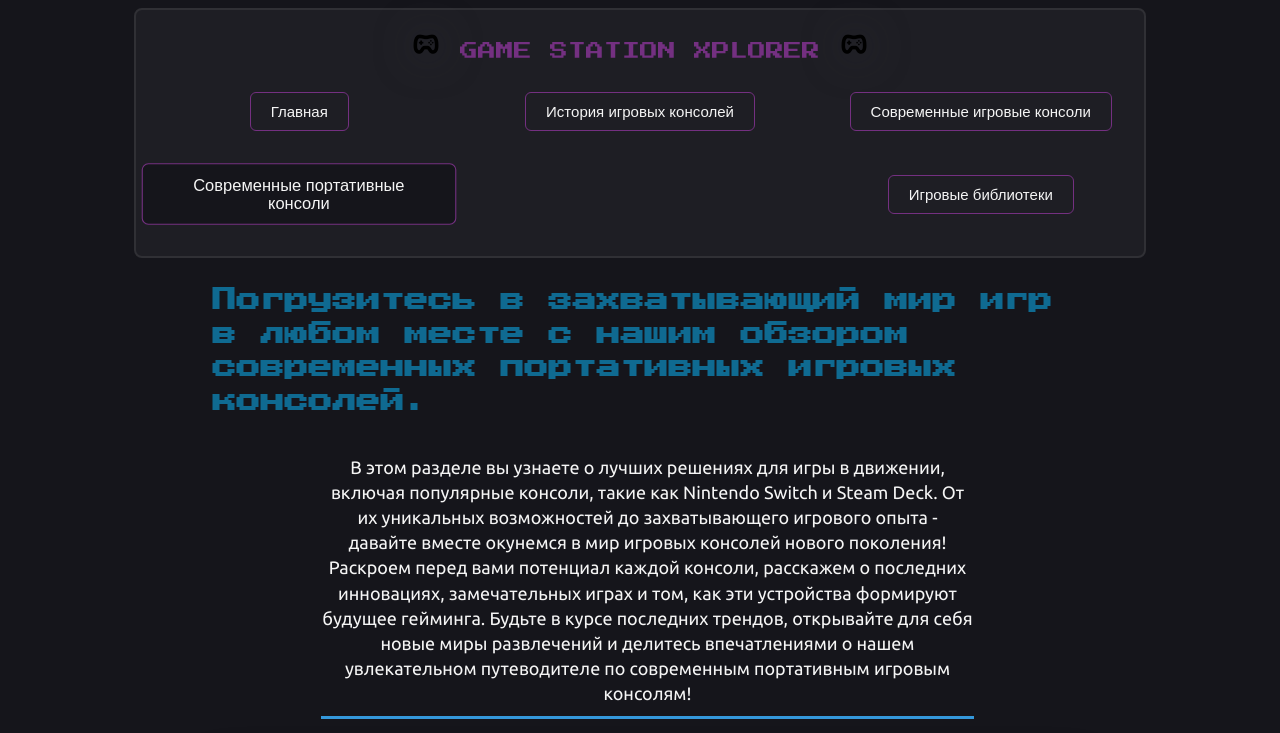
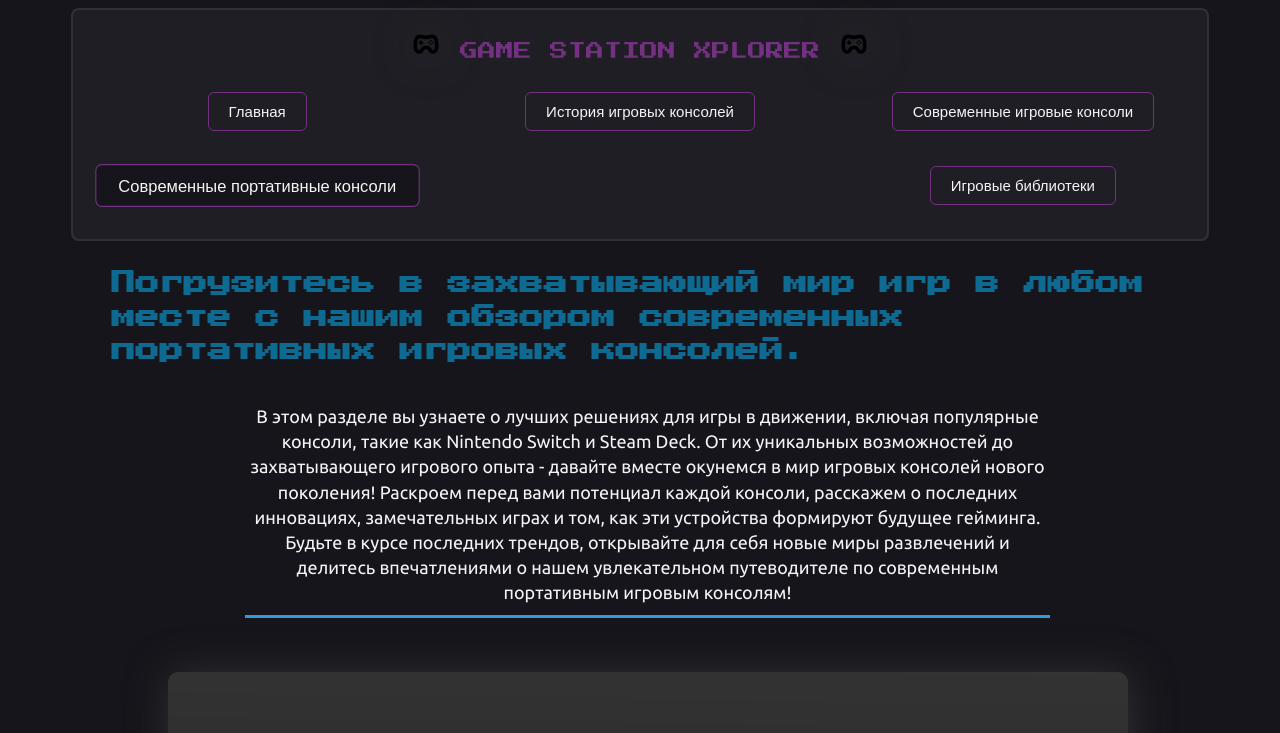
Before and after one commit to Shumila71/shumila71.github.io, a plain HTML site: page new-portable-console.html in a window 1280 px wide. Shown: the top 733 px of the page. Drawn offline with Linux system fonts and the light colour scheme.

Commit message:
Add files via upload

```diff
--- a/new-portable-console.html
+++ b/new-portable-console.html
@@ -35,7 +35,7 @@
 				<button class="btn4" id="for-grid"><a href="game-libs.html">Игровые библиотеки</a></button>
 			</div>
 			<ul id="pc-head">
-				<li class="menu-link" id="mobile-items">
+				<li class="menu-link">
 					<button class="btn4"><a href="/">Главная</a></button>
 				</li>
 				<li class="menu-link">
@@ -55,7 +55,7 @@
 			<div class="mobile">
 			<input type="checkbox" id="menu-toggle" class="menu-toggle">
        	    <label for="menu-toggle" class="burger-icon"><span></span></label>
-				<div class="menu-items">
+				<div class="menu-items" id="mobile-items">
 					<button class="btn4"><a href="/">Главная</a></button>
 					<button class="btn4"><a href="history.html">История игровых консолей</a></button>
 					<button class="btn4"><a href="new-console.html">Современные игровые консоли</a></button>
@@ -165,7 +165,7 @@
 
 		<br>
 	</main>
-	<script src="./scripts/script.js"></script>
+	<script src="scripts/script.js"></script>
 	<script src="scripts/showContent.js"></script>
 	<footer>
 		<div class="footer-content">
--- a/styles/header.css
+++ b/styles/header.css
@@ -157,7 +157,7 @@ nav ul{
 
 }
 
-@media screen and (min-width: 767px) and (max-width: 1000px){
+@media screen and (min-width: 768px) and (max-width: 1000px){
     #tablet-header{
         margin-bottom: 1.5rem;
         display: grid;
@@ -217,4 +217,19 @@ nav ul{
     header .mobile{
         display: none;
     }
+    img{
+        max-width: 100%;
+    }
 }
+@media screen and (min-width: 1001px) and (max-width: 1440px){
+    header{
+        margin-left: 5%;
+        margin-right: 5%;
+    }
+    main {
+        grid-area: main;
+        padding-left: 15px;
+        margin-left: 7%;
+        margin-right: 7%;
+    }
+}
```
Also changed, not shown: game-libs.html (+2 -2 lines), scripts/script.js (+1 -12 lines), scripts/welcomeScript.js (+2 -11 lines).
